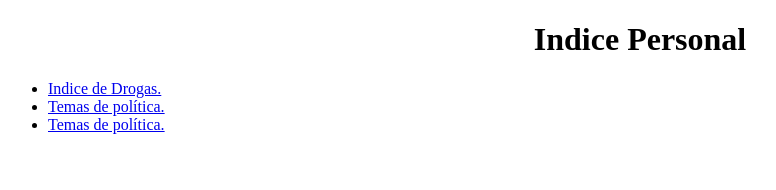
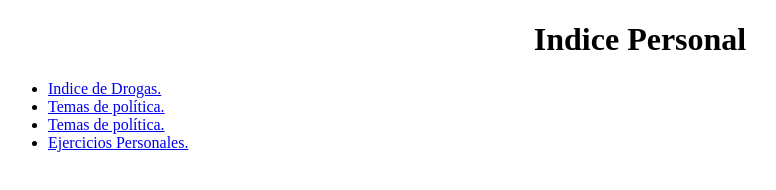
Before and after one commit to MoreNothing777/MoreNothing777.github.io, a plain HTML site: page index.html in a window 1280 px wide. Shown: the whole page, without its empty margins (0-776 px from the left). Drawn offline with Linux system fonts and the light colour scheme.

Commit message:
Update index.html

```diff
--- a/index.html
+++ b/index.html
@@ -16,6 +16,7 @@
             <li><a href="Drogras.html">Indice de Drogas.</a></li>
             <li><a href="Politica.html">Temas de política.</a></li>
             <li><a href="Página_principal.html">Temas de política.</a></li>
+            <li><a href="ejercicios/ejercicio.html">Ejercicios Personales.</a></li>
         </ul>
     </body>
 </html>
```
